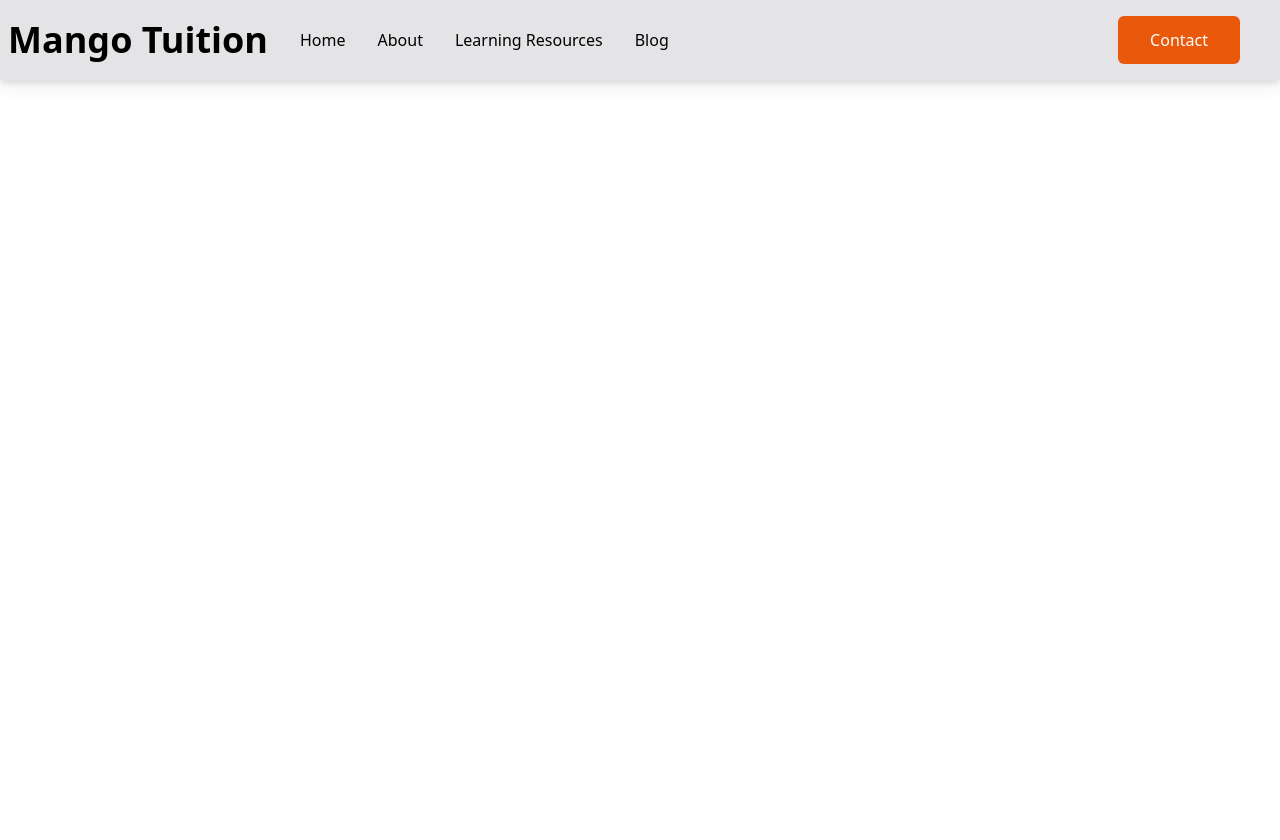
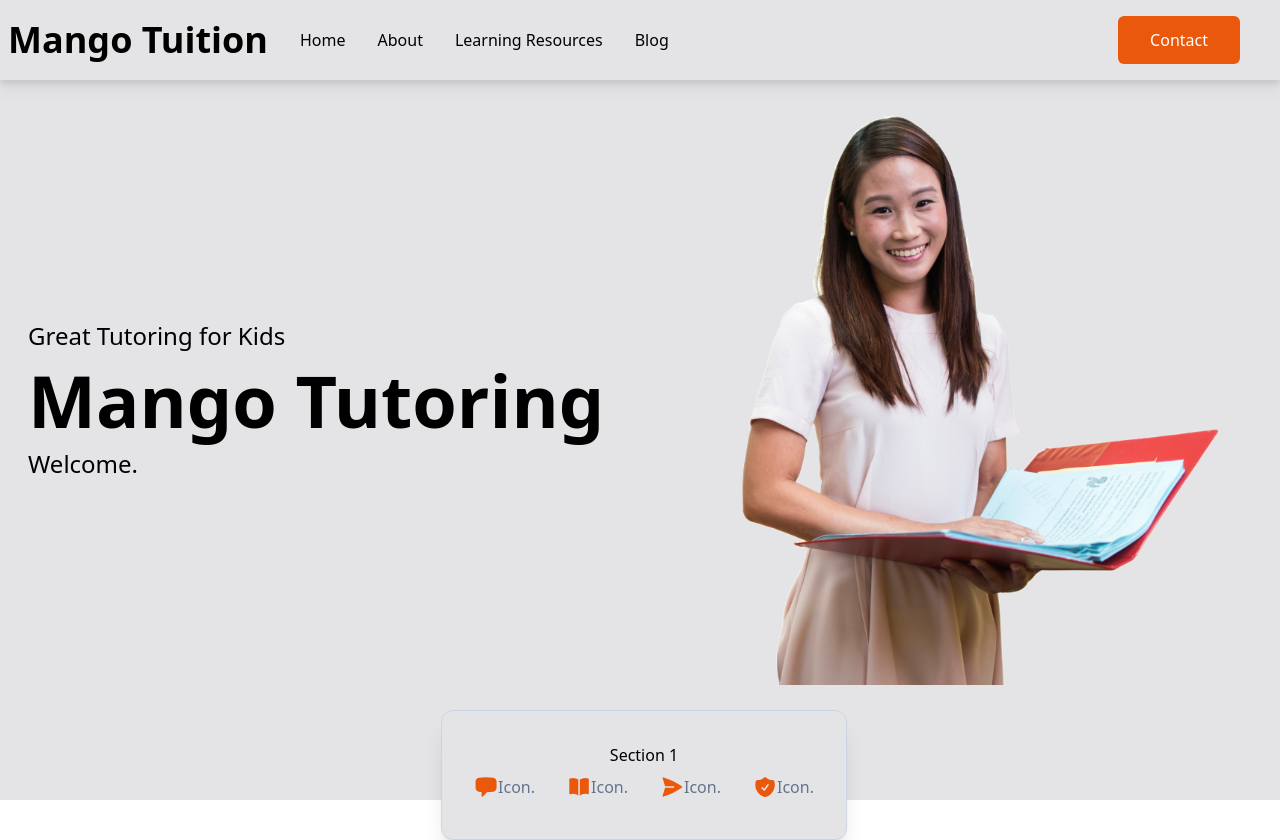
Before and after one commit to dotunomidiora/mangotuition, a React (Create React App) app: page / in a window 1280 px wide. Before the commit the page ends 800 px from the top, so only its background shows below. Built offline with nearby package versions, Linux system fonts and the light colour scheme.

Commit message:
New Hero Component

```diff
--- a/src/App.js
+++ b/src/App.js
@@ -1,10 +1,12 @@
 import Navbar from "./components/Navbar";
+import Hero from "./components/Hero";
 
 
 function App() {
   return (
     <>
     <Navbar />
+    <Hero />
     </>
 
   );
--- /dev/null
+++ b/src/components/Hero.jsx
@@ -0,0 +1,38 @@
+import React from 'react'
+import {
+    ChatBubbleLeftIcon,
+    BookOpenIcon,
+    PaperAirplaneIcon,
+    ShieldCheckIcon,
+} from '@heroicons/react/24/solid'
+
+import bgImg from '../assets/teach_hero.png'
+
+const Hero = () => {
+  return (
+    <div className='w-full h-screen bg-zinc-200 flex flex-col justify-between'>
+        <div className='grid md:grid-cols-2 max-w-[1240px] m-auto'>
+            <div className='flex flex-col justify-center md:items-start w-full px-2 py-8'>
+                <p className='text-2xl'>Great Tutoring for Kids</p>
+                <h1 className='py-3 text-5xl md:text-7xl font-bold'>Mango Tutoring</h1>
+                <p className='text-2xl'>Welcome.</p>
+            </div>
+            <div>
+                <img className='w-full' src={bgImg} alt="/"></img>
+            </div>
+            <div className='absolute flex flex-col py-8 md:min-w-w[760px] bottom-[-5%] mx-1 md:left-1/2
+            transform md:-translate-x-1/2 bg-zinc-200 border border-slate-300 rounded-xl text-center shadow-xl '>
+                <p>Section 1</p>
+                <div className='flex justify-between flex-wrap px-4'>
+                    <p className='flex px-4 py-2 text-slate-500'><ChatBubbleLeftIcon className='h-6 text-orange-600'/> Icon.</p>
+                    <p className='flex px-4 py-2 text-slate-500'><BookOpenIcon className='h-6 text-orange-600'/> Icon.</p>
+                    <p className='flex px-4 py-2 text-slate-500'><PaperAirplaneIcon className='h-6 text-orange-600'/>Icon.</p>
+                    <p className='flex px-4 py-2 text-slate-500'><ShieldCheckIcon className='h-6 text-orange-600'/>Icon.</p>
+                </div>
+            </div>
+        </div>
+    </div>
+  )
+}
+
+export default Hero
```
Also changed, not shown: src/assets/teach_hero.png (added).
